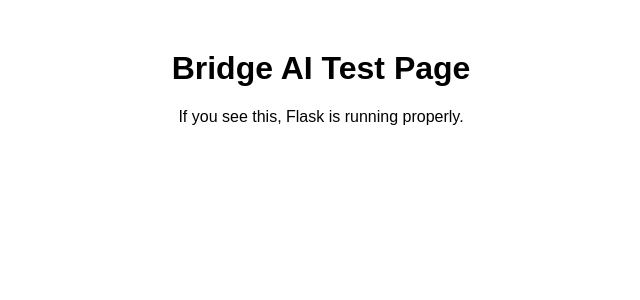
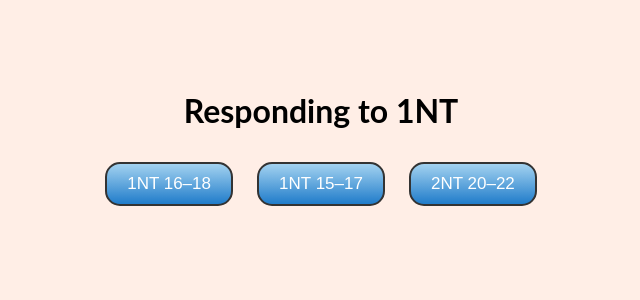
Before and after one commit to Keithkat64/bridge-ai, a Flask app: page / in a window 1280 px wide. Shown: the top 300 px of the page, without its empty margins (319-959 px from the left). Run offline with Flask 3, Linux system fonts and the light colour scheme.

Commit message:
Add full layout, modals, and visual logic for bidding

```diff
--- a/templates/index.html
+++ b/templates/index.html
@@ -1,11 +1,160 @@
 <!DOCTYPE html>
-<html>
+<html lang="en">
 <head>
-  <title>Bridge AI</title>
+  <meta charset="UTF-8">
+  <title>Bridge Bidding Practice</title>
   <link rel="stylesheet" href="/static/style.css">
+  <style>
+    body {
+      font-family: Lato, sans-serif;
+      background: #ffeee6;
+      text-align: center;
+      padding: 20px;
+    }
+    button {
+      font-size: 17px;
+      padding: 10px 20px;
+      margin: 10px;
+      border-radius: 15px;
+      border: 2px solid #333;
+      background: linear-gradient(180deg, #a3d2f0, #207cca);
+      color: white;
+      cursor: pointer;
+    }
+    .hand-container {
+      display: flex;
+      justify-content: center;
+      margin-top: 20px;
+      gap: 40px;
+    }
+    .hand-box {
+      border: 1px solid #aaa;
+      padding: 10px;
+      border-radius: 10px;
+      background: white;
+      width: 200px;
+    }
+    table {
+      margin: 20px auto;
+      border-collapse: collapse;
+    }
+    td, th {
+      padding: 10px 20px;
+      border: 1px solid #ccc;
+    }
+    input[type="text"] {
+      padding: 10px;
+      width: 200px;
+      font-size: 16px;
+    }
+
+    .modal {
+      display: none;
+      position: fixed;
+      z-index: 10;
+      left: 0;
+      top: 0;
+      width: 100%;
+      height: 100%;
+      overflow: auto;
+      background-color: rgba(0,0,0,0.5);
+    }
+    .modal-content {
+      background-color: #fff;
+      margin: 15% auto;
+      padding: 30px;
+      border: 1px solid #888;
+      width: 300px;
+      border-radius: 10px;
+    }
+  </style>
 </head>
 <body>
-  <h1>Bridge AI Test Page</h1>
-  <p>If you see this, Flask is running properly.</p>
+  <h1>Responding to 1NT</h1>
+  <div>
+    <button onclick="startPractice()">1NT 16–18</button>
+    <button onclick="openModal('modal1517')">1NT 15–17</button>
+    <button onclick="openModal('modal2nt')">2NT 20–22</button>
+  </div>
+
+  <div id="mode-buttons" style="display: none;">
+    <button onclick="chooseMode('Stayman')">Stayman</button>
+    <button onclick="chooseMode('Transfers')">Transfers</button>
+  </div>
+
+  <div class="hand-container" id="hands" style="display: none;">
+    <div class="hand-box" id="keith-hand"><strong>Keith (Opener):</strong><br></div>
+    <div class="hand-box" id="user-hand"><strong>You (Responder):</strong><br></div>
+  </div>
+
+  <table id="bidding-table" style="display: none;">
+    <thead>
+      <tr><th>Keith (Opener)</th><th>You (Responder)</th></tr>
+    </thead>
+    <tbody id="bids"></tbody>
+  </table>
+
+  <div id="bid-entry" style="display: none;">
+    <input type="text" id="bid-input" placeholder="Enter your bid">
+    <button onclick="submitBid()">Submit Bid</button>
+  </div>
+
+  <!-- Modal for 1NT 15–17 -->
+  <div id="modal1517" class="modal">
+    <div class="modal-content">
+      <p>Keith is still working on these</p>
+      <button onclick="closeModal('modal1517')">Continue</button>
+    </div>
+  </div>
+
+  <!-- Modal for 2NT 20–22 -->
+  <div id="modal2nt" class="modal">
+    <div class="modal-content">
+      <p>Keith is still working on these</p>
+      <button onclick="closeModal('modal2nt')">Continue</button>
+    </div>
+  </div>
+
+  <script>
+    function openModal(id) {
+      document.getElementById(id).style.display = "block";
+    }
+    function closeModal(id) {
+      document.getElementById(id).style.display = "none";
+    }
+
+    function startPractice() {
+      document.getElementById('mode-buttons').style.display = "block";
+    }
+
+    function chooseMode(mode) {
+      document.getElementById('hands').style.display = "flex";
+      document.getElementById('bidding-table').style.display = "table";
+      document.getElementById('bid-entry').style.display = "block";
+
+      // Temporary static hand values
+      document.getElementById('keith-hand').innerHTML = "<strong>Keith (Opener):</strong><br>♠ Q 2<br>♥ Q 9 5<br>♦ A Q 7 6<br>♣ A K 8 7";
+      document.getElementById('user-hand').innerHTML = "<strong>You (Responder):</strong><br>♠ A K 10 8 7 5 4 3<br>♥ 10<br>♦ 9 8 3<br>♣ Q";
+
+      // Static bid history for now
+      const bids = [
+        ["1NT", "2♥"],
+        ["2♠", "4♠"],
+        ["4♠", ""]
+      ];
+      const tbody = document.getElementById('bids');
+      tbody.innerHTML = "";
+      bids.forEach(row => {
+        const tr = document.createElement('tr');
+        tr.innerHTML = `<td>${row[0]}</td><td>${row[1]}</td>`;
+        tbody.appendChild(tr);
+      });
+    }
+
+    function submitBid() {
+      const bid = document.getElementById('bid-input').value;
+      alert("Bid submitted: " + bid);
+    }
+  </script>
 </body>
 </html>
```
